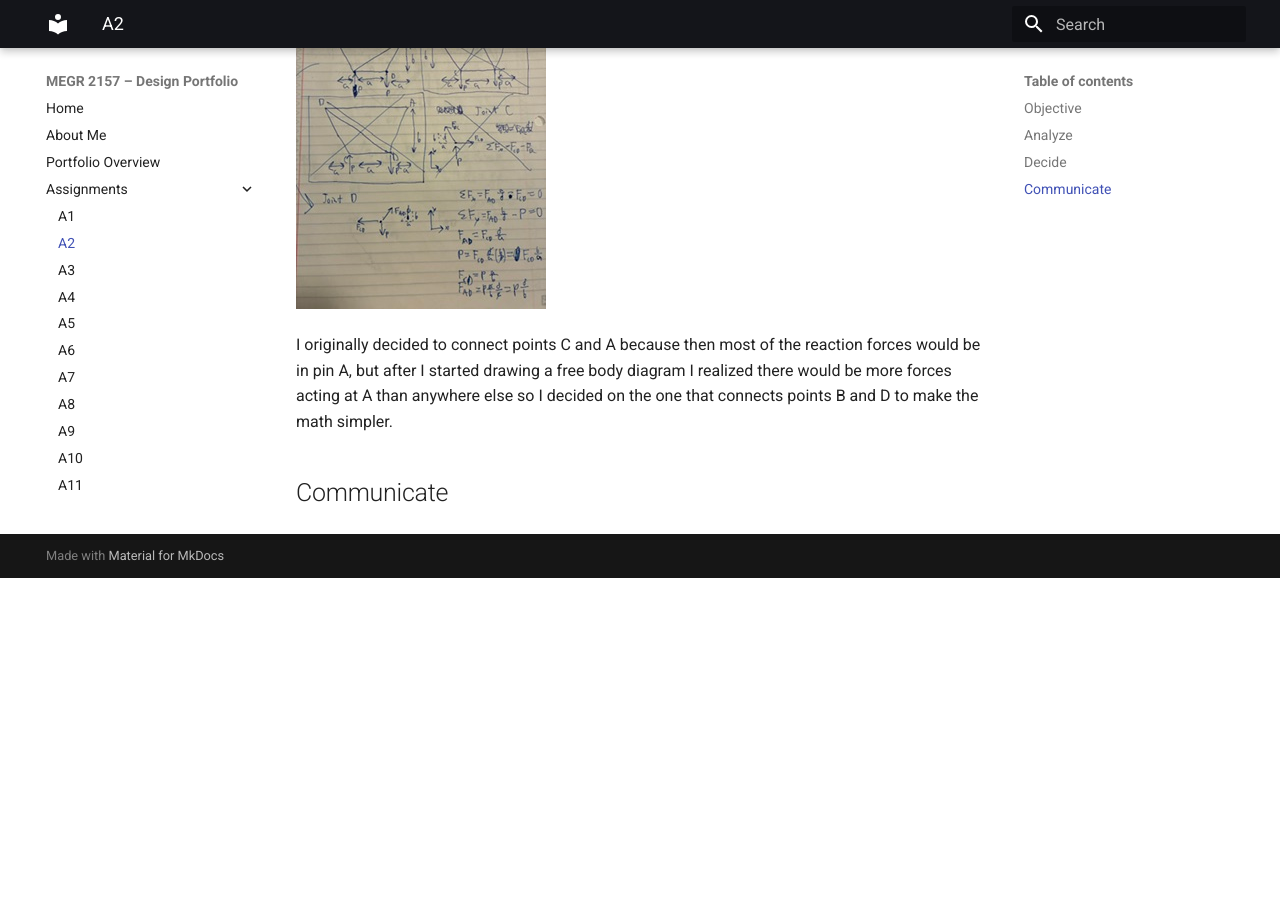
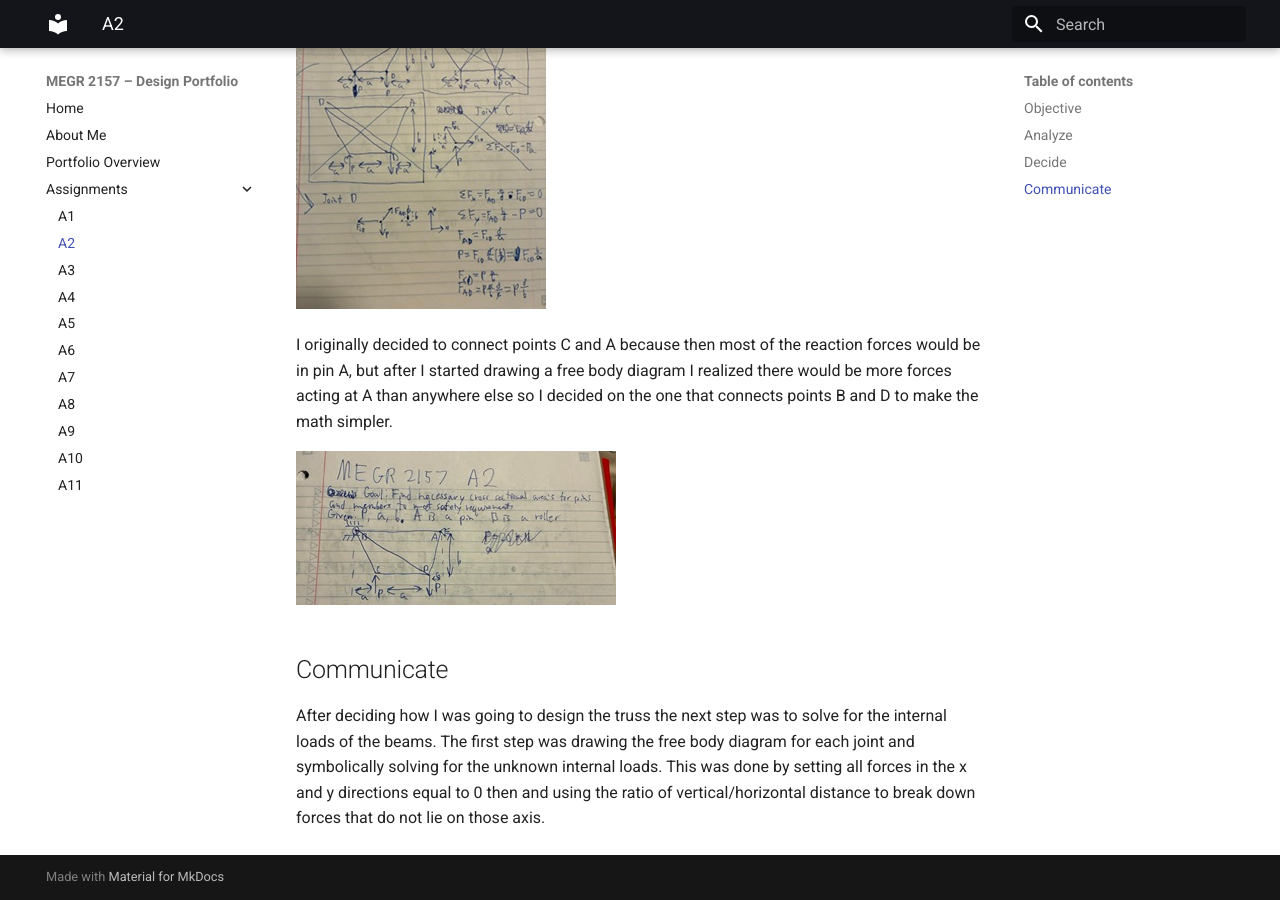
Before and after one commit to whodges5-art/wyatt-hodges-design-projects-portfolio, an MkDocs documentation site: the page built from docs/assignments/A02/index.md, in a window 1280 px wide and 900 px high, scrolled down 991 px. Built offline with MkDocs 1.6.1 and Material for MkDocs 9.7.7, drawn with Linux system fonts in a browser that asks for light colours; before the commit the page ends 1569 px from its top, so only the background shows below that.

Commit message:
Finish decide start communicate

```diff
--- a/docs/assignments/A02/index.md
+++ b/docs/assignments/A02/index.md
@@ -15,4 +15,8 @@ I started my decision making process by sketching different ways to connect thes
 
 I originally decided to connect points C and A because then most of the reaction forces would be in pin A, but after I started drawing a free body diagram I realized there would be more forces acting at A than anywhere else so I decided on the one that connects points B and D to make the math simpler.
 
+![FinalDecision](A2FinalDecision.jpeg)
+
 ## Communicate
+
+After deciding how I was going to design the truss the next step was to solve for the internal loads of the beams. The first step was drawing the free body diagram for each joint and symbolically solving for the unknown internal loads. This was done by setting all forces in the x and y directions equal to 0 then and using the ratio of vertical/horizontal distance to break down forces that do not lie on those axis.
```
